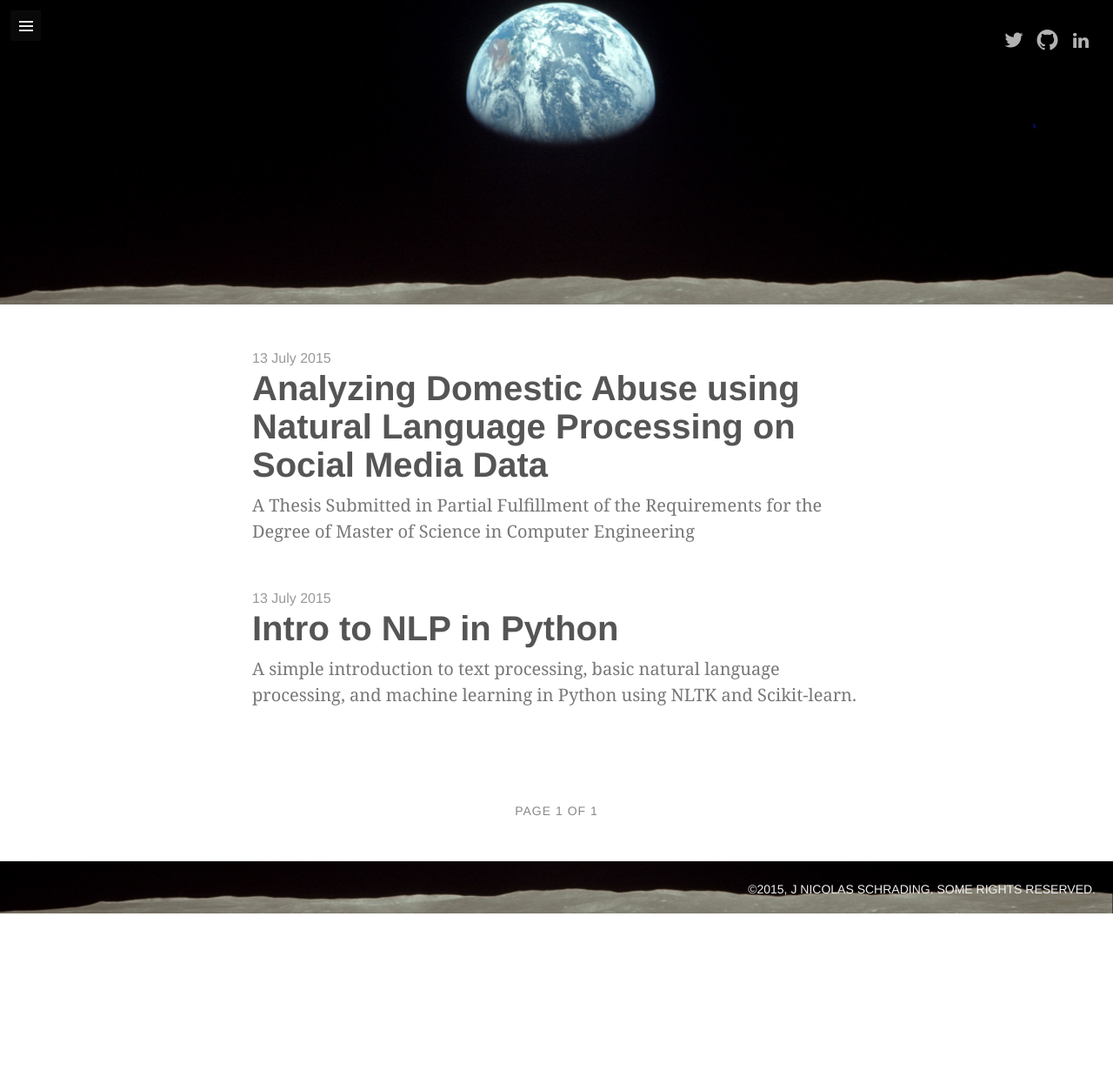
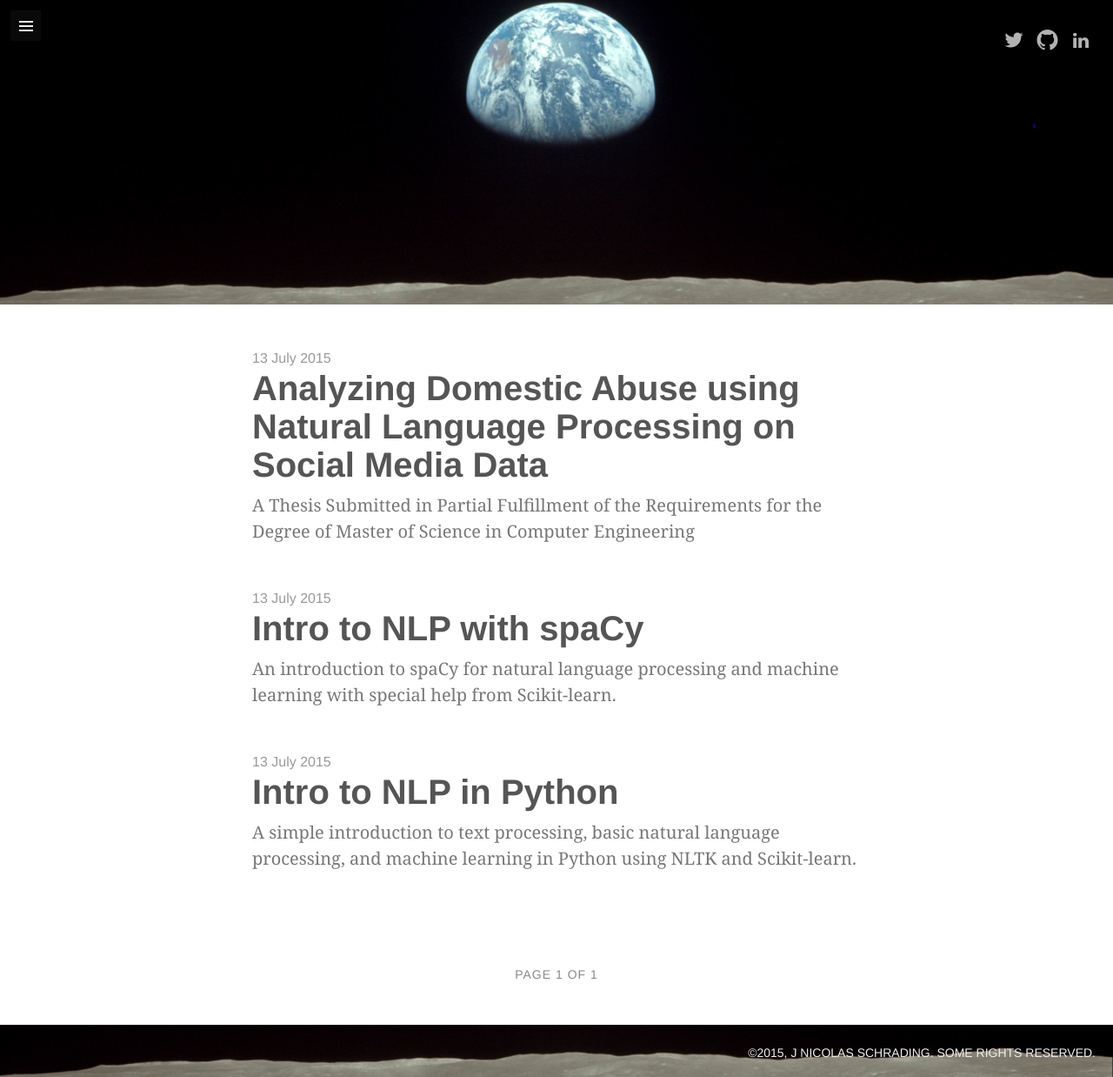
Before and after one commit to NSchrading/NSchrading.github.io, a Jekyll site: the page built from index.html, in a window 1280 px wide. Shown: the whole page at 87% size. Built offline with Jekyll 4.4.1, drawn with Linux system fonts in a browser that asks for light colours; some web fonts are replaced; the list of posts is cut into pages by our own code; before the commit the page ends 1050 px from its top, so only the background shows below that; some of the changed lines change nothing that is shown.

Commit message:
Add intro to spaCy

```diff
--- a/_posts/2015-07-13-Intro to NLP in Python.md
+++ b/_posts/2015-07-13-Intro-to-NLP-in-Python.md
@@ -3,8 +3,8 @@ layout: post
 title: "Intro to NLP in Python"
 quote: "A simple introduction to text processing, basic natural language processing, and machine learning in Python using NLTK and Scikit-learn."
 image:
-    url:
-    source:
+    url: /media/2015-07-13-Intro-to-NLP-in-Python/nlp.jpg
+    source: https://d13pix9kaak6wt.cloudfront.net/background/thboegel_1349550416_33.jpg
 video: false
 comments: false
 ---
@@ -13,7 +13,9 @@ comments: false
 
 You can access the Ipython notebook code [here](https://github.com/NSchrading/intro-python-nlp). This is intended to be run in an Ipython notebook, but the code can be copied and pasted into a python interpreter and it should work as well. Follow the readme on the github page above to get the dependencies required to run this code.
 
-This tutorial is intended as a way for people with some experience with the concepts of machine learning and natural language processing to get started doing experiments in Python. If you are a complete beginner, you may be confused about terms like [tokenization](https://en.wikipedia.org/wiki/Tokenization_%28lexical_analysis%29), [stoplisting](https://en.wikipedia.org/wiki/Stop_words), [lemmatization](https://en.wikipedia.org/wiki/Lemmatization), and [SVMs](https://en.wikipedia.org/wiki/Support_vector_machine). For a good introduction to machine learning, take Andrew Ng's [Coursera course](https://www.coursera.org/learn/machine-learning/home/info).
+This tutorial is intended as a way for people with some experience with the concepts of machine learning and natural language processing to get started doing experiments in Python. If you are a complete beginner, you may be confused about terms like [tokenization](https://en.wikipedia.org/wiki/Tokenization_%28lexical_analysis%29), [stoplisting](https://en.wikipedia.org/wiki/Stop_words), [lemmatization](https://en.wikipedia.org/wiki/Lemmatization), and [SVMs](https://en.wikipedia.org/wiki/Support_vector_machine). For a good introduction to machine learning, take Andrew Ng's [Coursera course](https://www.coursera.org/learn/machine-learning/home/info). For a more in-depth introduction to NLP in Python see [NLTK's book](http://www.nltk.org/book/).
+
+NLTK is not the best tool for serious NLP. It is primarily a learning resource. For an excellent production-ready NLP tool see [spaCy](https://honnibal.github.io/spaCy/). I have written a tutorial for spaCy natural language processing [here]({{ site.url }}{{ site.baseurl }}project/Intro-to-NLP-with-spaCy/).
 
 # Basic Text Processing in Python
 
@@ -170,7 +172,7 @@ ascii-codec-cant-decode-byte?answertab=oldest#tab-top) to understand the problem
 Typically these problems crop up when you get text from the internet which could
 contain weird symbols in some crazy encoding.
 
-# Regular Expressions are Super Helpful if You Work on Text
+# [Regular Expressions](https://en.wikipedia.org/wiki/Regular_expression) are Super Helpful if You Work on Text
 
 {% highlight python %}
 
--- /dev/null
+++ b/_posts/2015-07-13-Intro-to-NLP-with-spaCy.md
@@ -0,0 +1,586 @@
+---
+layout: post
+title: "Intro to NLP with spaCy"
+quote: "An introduction to spaCy for natural language processing and machine learning with special help from Scikit-learn."
+image:
+    url:
+    source:
+video: false
+comments: false
+---
+
+# Note
+
+You can access the Ipython notebook code [here](https://github.com/NSchrading/intro-spacy-nlp). This is intended to be run in an Ipython notebook, but the code can be copied and pasted into a python interpreter and it should work as well. Follow the readme on the github page above to get the dependencies required to run this code.
+
+This tutorial is intended as a way for people with some experience doing machine learning and natural language processing to get started performing complex tasks in Python using [spaCy](https://honnibal.github.io/spaCy/) and [scikit-learn](http://scikit-learn.org/stable/).
+
+{% highlight python %}
+
+# Set up spaCy
+from spacy.en import English
+parser = English()
+
+# Test Data
+multiSentence = "There is an art, it says, or rather, a knack to flying." \
+                 "The knack lies in learning how to throw yourself at the ground and miss." \
+                 "In the beginning the Universe was created. This has made a lot of people "\
+                 "very angry and been widely regarded as a bad move."
+
+{% endhighlight %}
+
+# spaCy does tokenization, sentence recognition, part of speech tagging, lemmatization, dependency parsing, and named entity recognition all at once!
+
+{% highlight python %}
+
+# all you have to do to parse text is this:
+#note: the first time you run spaCy in a file it takes a little while to load up its modules
+parsedData = parser(multiSentence)
+
+# Let's look at the tokens
+# All you have to do is iterate through the parsedData
+# Each token is an object with lots of different properties
+# A property with an underscore at the end returns the string representation
+# while a property without the underscore returns an index (int) into spaCy's vocabulary
+# The probability estimate is based on counts from a 3 billion word
+# corpus, smoothed using the Simple Good-Turing method.
+for i, token in enumerate(parsedData):
+    print("original:", token.orth, token.orth_)
+    print("lowercased:", token.lower, token.lower_)
+    print("lemma:", token.lemma, token.lemma_)
+    print("shape:", token.shape, token.shape_)
+    print("prefix:", token.prefix, token.prefix_)
+    print("suffix:", token.suffix, token.suffix_)
+    print("log probability:", token.prob)
+    print("Brown cluster id:", token.cluster)
+    print("----------------------------------------")
+    if i > 1:
+        break
+
+{% endhighlight %}
+
+> original: 300 There
+
+> lowercased: 144 there
+
+> lemma: 300 There
+
+> shape: 187 Xxxxx
+
+> prefix: 32 T
+
+> suffix: 66 ere
+
+> log probability: -7.663576126098633
+
+> Brown cluster id: 1918
+
+{% highlight python %}
+
+# Let's look at the sentences
+sents = []
+# the "sents" property returns spans
+# spans have indices into the original string
+# where each index value represents a token
+for span in parsedData.sents:
+    # go from the start to the end of each span, returning each token in the sentence
+    # combine each token using join()
+    sent = ''.join(parsedData[i].string for i in range(span.start, span.end)).strip()
+    sents.append(sent)
+
+for sentence in sents:
+    print(sentence)
+
+{% endhighlight %}
+
+> There is an art, it says, or rather, a knack to flying.
+
+> The knack lies in learning how to throw yourself at the ground and miss.
+
+> In the beginning the Universe was created.
+
+> This has made a lot of people very angry and been widely regarded as a bad move.
+
+{% highlight python %}
+
+# Let's look at the part of speech tags of the first sentence
+for span in parsedData.sents:
+    sent = [parsedData[i] for i in range(span.start, span.end)]
+    break
+
+for token in sent:
+    print(token.orth_, token.pos_)
+
+{% endhighlight %}
+
+> There DET
+
+> is VERB
+
+> an DET
+
+> art NOUN
+
+> , PUNCT
+
+> it PRON
+
+> says VERB
+
+> , PUNCT
+
+> or CONJ
+
+> rather ADV
+
+> , PUNCT
+
+> a DET
+
+> knack NOUN
+
+> to ADP
+
+> flying NOUN
+
+> . PUNCT
+
+{% highlight python %}
+
+# Let's look at the dependencies of this example:
+example = "The boy with the spotted dog quickly ran after the firetruck."
+parsedEx = parser(example)
+# shown as: original token, dependency tag, head word, left dependents, right dependents
+for token in parsedEx:
+    print(token.orth_, token.dep_, token.head.orth_, [t.orth_ for t in token.lefts], [t.orth_ for t in token.rights])
+
+{% endhighlight %}
+
+> The det boy [] []
+
+> boy nsubj ran ['The'] ['with']
+
+> with prep boy [] ['dog']
+
+> the det dog [] []
+
+> spotted amod dog [] []
+
+> dog pobj with ['the', 'spotted'] []
+
+> quickly advmod ran [] []
+
+> ran ROOT ran ['boy', 'quickly'] ['after', '.']
+
+> after prep ran [] ['firetruck']
+
+> the det firetruck [] []
+
+> firetruck pobj after ['the'] []
+
+> . punct ran [] []
+
+{% highlight python %}
+
+# Let's look at the named entities of this example:
+example = "Apple's stocks dropped dramatically after the death of Steve Jobs in October."
+parsedEx = parser(example)
+for token in parsedEx:
+    print(token.orth_, token.ent_type_ if token.ent_type_ != "" else "(not an entity)")
+
+print("-------------- entities only ---------------")
+# if you just want the entities and nothing else, you can do access the parsed examples "ents" property like this:
+ents = list(parsedEx.ents)
+for entity in ents:
+    print(entity.label, entity.label_, ' '.join(t.orth_ for t in entity))
+
+{% endhighlight %}
+
+> Apple ORG
+
+> 's (not an entity)
+
+> stocks (not an entity)
+
+> dropped (not an entity)
+
+> dramatically (not an entity)
+
+> after (not an entity)
+
+> the (not an entity)
+
+> death (not an entity)
+
+> of (not an entity)
+
+> Steve PERSON
+
+> Jobs (not an entity)
+
+> in (not an entity)
+
+> October DATE
+
+> . (not an entity)
+
+-------------- entities only ---------------
+
+> 274530 ORG Apple
+
+> 112504 PERSON Steve Jobs
+
+> 71288 DATE October
+
+# spaCy is trained to attempt to handle messy data, including emoticons and other web-based features
+
+{% highlight python %}
+
+messyData = "lol that is rly funny :) This is gr8 i rate it 8/8!!!"
+parsedData = parser(messyData)
+for token in parsedData:
+    print(token.orth_, token.pos_, token.lemma_)
+
+# it does pretty well! Note that it does fail on the token "gr8",
+# taking it as a verb rather than an adjective meaning "great"
+# and "lol" probably isn't a noun...it's more like an interjection
+
+{% endhighlight %}
+
+> lol NOUN lol
+
+> that DET that
+
+> is VERB be
+
+> rly ADV rly
+
+> funny ADJ funny
+
+> :) PUNCT :)
+
+> This DET This
+
+> is VERB be
+
+> gr8 VERB gr8
+
+> i PRON i
+
+> rate VERB rate
+
+> it PRON -PRON-
+
+> 8/8 NUM 8/8
+
+> ! PUNCT !
+
+> ! PUNCT !
+
+> ! PUNCT !
+
+# spaCy has word vector representations built in!
+
+{% highlight python %}
+
+from numpy import dot
+from numpy.linalg import norm
+
+# you can access known words from the parser's vocabulary
+nasa = parser.vocab['NASA']
+
+# cosine similarity
+cosine = lambda v1, v2: dot(v1, v2) / (norm(v1) * norm(v2))
+
+# gather all known words, take only the lowercased versions
+allWords = list({w for w in parser.vocab if w.has_repvec and w.orth_.islower() and w.lower_ != "nasa"})
+
+# sort by similarity to NASA
+allWords.sort(key=lambda w: cosine(w.repvec, nasa.repvec))
+allWords.reverse()
+print("Top 10 most similar words to NASA:")
+for word in allWords[:10]:
+    print(word.orth_)
+
+# Let's see if it can figure out this analogy
+# Man is to King as Woman is to ??
+king = parser.vocab['king']
+man = parser.vocab['man']
+woman = parser.vocab['woman']
+
+result = king.repvec - man.repvec + woman.repvec
+
+# gather all known words, take only the lowercased versions
+allWords = list({w for w in parser.vocab if w.has_repvec and w.orth_.islower() and w.lower_ != "king" and w.lower_ != "man" and w.lower_ != "woman"})
+# sort by similarity to the result
+allWords.sort(key=lambda w: cosine(w.repvec, result))
+allWords.reverse()
+print("\n----------------------------\nTop 3 closest results for king - man + woman:")
+for word in allWords[:3]:
+    print(word.orth_)
+
+# it got it! Queen!
+
+{% endhighlight %}
+
+Top 10 most similar words to NASA:
+
+> jpl
+
+> noaa
+
+> esa
+
+> cern
+
+> nih
+
+> norad
+
+> fema
+
+> isro
+
+> usaid
+
+> nsf
+
+----------------------------
+
+Top 3 closest results for king - man + woman:
+
+> queen
+
+> monarch
+
+> princess
+
+# You can do cool things like extract Subject, Verb, Object triples from the dependency parse if you use my code in subject_object_extraction.py. Note: Doesn't work on complicated sentences. Fails if the dependency parse is incorrect.
+
+{% highlight python %}
+
+from subject_object_extraction import findSVOs
+
+# can still work even without punctuation
+parse = parser("he and his brother shot me and my sister")
+print(findSVOs(parse))
+
+{% endhighlight %}
+
+> [('he', 'shot', 'me'), ('he', 'shot', 'sister'), ('brother', 'shot', 'me'), ('brother', 'shot', 'sister')]
+
+{% highlight python %}
+
+# very complex sample. Only some are correct. Some are missed.
+parse = parser("Far out in the uncharted backwaters of the unfashionable end of the Western Spiral arm of the Galaxy lies a small unregarded yellow sun. "
+                "Orbiting this at a distance of roughly ninety-two million miles is an utterly insignificant little blue green planet whose ape-descended "
+                "life forms are so amazingly primitive that they still think digital watches are a pretty neat idea. "
+                "This planet has – or rather had – a problem, which was this: most of the people living on it were unhappy for pretty much of the time. "
+                "Many solutions were suggested for this problem, but most of these were largely concerned with the movements of small green pieces of paper, "
+                "which is odd because on the whole it wasn’t the small green pieces of paper that were unhappy. And so the problem remained; lots of the "
+                "people were mean, and most of them were miserable, even the ones with digital watches.")
+print(findSVOs(parse))
+
+{% endhighlight %}
+
+> [('orbiting', 'is', 'planet'), ('watches', 'are', 'idea'), ('problem', 'was', 'this'), ('it', 'wasn’t', 'pieces'), ('most', 'were', 'ones')]
+
+# If you want to include spaCy in your machine learning it is not too difficult
+
+{% highlight python %}
+
+from sklearn.feature_extraction.text import CountVectorizer
+from sklearn.base import TransformerMixin
+from sklearn.pipeline import Pipeline
+from sklearn.svm import LinearSVC
+from sklearn.feature_extraction.stop_words import ENGLISH_STOP_WORDS
+from sklearn.metrics import accuracy_score
+from nltk.corpus import stopwords
+import string
+import re
+
+# A custom stoplist
+STOPLIST = set(stopwords.words('english') + ["n't", "'s", "'m", "ca"] + list(ENGLISH_STOP_WORDS))
+# List of symbols we don't care about
+SYMBOLS = " ".join(string.punctuation).split(" ") + ["-----", "---", "...", "“", "”", "'ve"]
+
+# Every step in a pipeline needs to be a "transformer".
+# Define a custom transformer to clean text using spaCy
+class CleanTextTransformer(TransformerMixin):
+    """
+    Convert text to cleaned text
+    """
+
+    def transform(self, X, **transform_params):
+        return [cleanText(text) for text in X]
+
+    def fit(self, X, y=None, **fit_params):
+        return self
+
+    def get_params(self, deep=True):
+        return {}
+
+# A custom function to clean the text before sending it into the vectorizer
+def cleanText(text):
+    # get rid of newlines
+    text = text.strip().replace("\n", " ").replace("\r", " ")
+
+    # replace twitter @mentions
+    mentionFinder = re.compile(r"@[a-z0-9_]{1,15}", re.IGNORECASE)
+    text = mentionFinder.sub("@MENTION", text)
+
+    # replace HTML symbols
+    text = text.replace("&amp;", "and").replace("&gt;", ">").replace("&lt;", "<")
+
+    # lowercase
+    text = text.lower()
+
+    return text
+
+# A custom function to tokenize the text using spaCy
+# and convert to lemmas
+def tokenizeText(sample):
+
+    # get the tokens using spaCy
+    tokens = parser(sample)
+
+    # lemmatize
+    lemmas = []
+    for tok in tokens:
+        lemmas.append(tok.lemma_.lower().strip() if tok.lemma_ != "-PRON-" else tok.lower_)
+    tokens = lemmas
+
+    # stoplist the tokens
+    tokens = [tok for tok in tokens if tok not in STOPLIST]
+
+    # stoplist symbols
+    tokens = [tok for tok in tokens if tok not in SYMBOLS]
+
+    # remove large strings of whitespace
+    while "" in tokens:
+        tokens.remove("")
+    while " " in tokens:
+        tokens.remove(" ")
+    while "\n" in tokens:
+        tokens.remove("\n")
+    while "\n\n" in tokens:
+        tokens.remove("\n\n")
+
+    return tokens
+
+def printNMostInformative(vectorizer, clf, N):
+    """Prints features with the highest coefficient values, per class"""
+    feature_names = vectorizer.get_feature_names()
+    coefs_with_fns = sorted(zip(clf.coef_[0], feature_names))
+    topClass1 = coefs_with_fns[:N]
+    topClass2 = coefs_with_fns[:-(N + 1):-1]
+    print("Class 1 best: ")
+    for feat in topClass1:
+        print(feat)
+    print("Class 2 best: ")
+    for feat in topClass2:
+        print(feat)
+
+# the vectorizer and classifer to use
+# note that I changed the tokenizer in CountVectorizer to use a custom function using spaCy's tokenizer
+vectorizer = CountVectorizer(tokenizer=tokenizeText, ngram_range=(1,1))
+clf = LinearSVC()
+# the pipeline to clean, tokenize, vectorize, and classify
+pipe = Pipeline([('cleanText', CleanTextTransformer()), ('vectorizer', vectorizer), ('clf', clf)])
+
+# data
+train = ["I love space. Space is great.", "Planets are cool. I am glad they exist in space",
+        "lol @twitterdude that is gr8", "twitter &amp; reddit are fun.",
+        "Mars is a planet. It is red.", "@Microsoft: y u skip windows 9?",
+        "Rockets launch from Earth and go to other planets.", "twitter social media &gt; &lt;",
+        "@someguy @somegirl @twitter #hashtag", "Orbiting the sun is a little blue-green planet."]
+labelsTrain = ["space", "space", "twitter", "twitter", "space", "twitter", "space", "twitter", "twitter", "space"]
+
+test = ["i h8 riting comprehensibly #skoolsux", "planets and stars and rockets and stuff"]
+labelsTest = ["twitter", "space"]
+
+# train
+pipe.fit(train, labelsTrain)
+
+# test
+preds = pipe.predict(test)
+print("----------------------------------------------------------------------------------------------")
+print("results:")
+for (sample, pred) in zip(test, preds):
+    print(sample, ":", pred)
+print("accuracy:", accuracy_score(labelsTest, preds))
+
+print("----------------------------------------------------------------------------------------------")
+print("Top 10 features used to predict: ")
+# show the top features
+printNMostInformative(vectorizer, clf, 10)
+
+print("----------------------------------------------------------------------------------------------")
+print("The original data as it appeared to the classifier after tokenizing, lemmatizing, stoplisting, etc")
+# let's see what the pipeline was transforming the data into
+pipe = Pipeline([('cleanText', CleanTextTransformer()), ('vectorizer', vectorizer)])
+transform = pipe.fit_transform(train, labelsTrain)
+
+# get the features that the vectorizer learned (its vocabulary)
+vocab = vectorizer.get_feature_names()
+
+# the values from the vectorizer transformed data (each item is a row,column index with value as # times occuring in the sample, stored as a sparse matrix)
+for i in range(len(train)):
+    s = ""
+    indexIntoVocab = transform.indices[transform.indptr[i]:transform.indptr[i+1]]
+    numOccurences = transform.data[transform.indptr[i]:transform.indptr[i+1]]
+    for idx, num in zip(indexIntoVocab, numOccurences):
+        s += str((vocab[idx], num))
+    print("Sample {}: {}".format(i, s))
+
+{% endhighlight %}
+
+----------------------------------------------------------------------------------------------
+results:
+
+> i h8 riting comprehensibly #skoolsux : twitter
+
+> planets and stars and rockets and stuff : space
+
+> accuracy: 1.0
+
+----------------------------------------------------------------------------------------------
+Top 10 features used to predict:
+
+    Class 1 best:
+    (-0.52882810587037121, 'planet')
+    (-0.35193565503626856, 'space')
+    (-0.2182987490483107, 'mar')
+    (-0.2182987490483107, 'red')
+    (-0.15592826214493352, 'earth')
+    (-0.15592826214493352, 'launch')
+    (-0.15592826214493352, 'rocket')
+    (-0.1482804579342584, 'great')
+    (-0.1482804579342584, 'love')
+    (-0.099226355509375405, 'blue')
+    Class 2 best:
+    (0.41129938045689757, 'twitter')
+    (0.34038557663231445, '@mention')
+    (0.23401502570811406, 'lol')
+    (0.23401502570811406, 'gr8')
+    (0.20564996854629114, 'social')
+    (0.20564996854629114, 'medium')
+    (0.20564941191060651, 'reddit')
+    (0.20564941191060651, 'fun')
+    (0.10637055092420053, 'y')
+    (0.10637055092420053, 'window')
+
+----------------------------------------------------------------------------------------------
+
+The original data as it appeared to the classifier after tokenizing, lemmatizing, stoplisting, etc
+
+    Sample 0: ('love', 1)('space', 2)('great', 1)
+    Sample 1: ('space', 1)('planet', 1)('cool', 1)('glad', 1)('exist', 1)
+    Sample 2: ('lol', 1)('@mention', 1)('gr8', 1)
+    Sample 3: ('twitter', 1)('reddit', 1)('fun', 1)
+    Sample 4: ('planet', 1)('mar', 1)('red', 1)
+    Sample 5: ('@mention', 1)('y', 1)('u', 1)('skip', 1)('window', 1)('9', 1)
+    Sample 6: ('planet', 1)('rocket', 1)('launch', 1)('earth', 1)
+    Sample 7: ('twitter', 1)('social', 1)('medium', 1)
+    Sample 8: ('@mention', 3)('hashtag', 1)
+    Sample 9: ('planet', 1)('orbit', 1)('sun', 1)('little', 1)('blue', 1)('green', 1)
```
Also changed, not shown: media/2015-07-13-Intro-to-NLP-in-Python/nlp.jpg (added).
